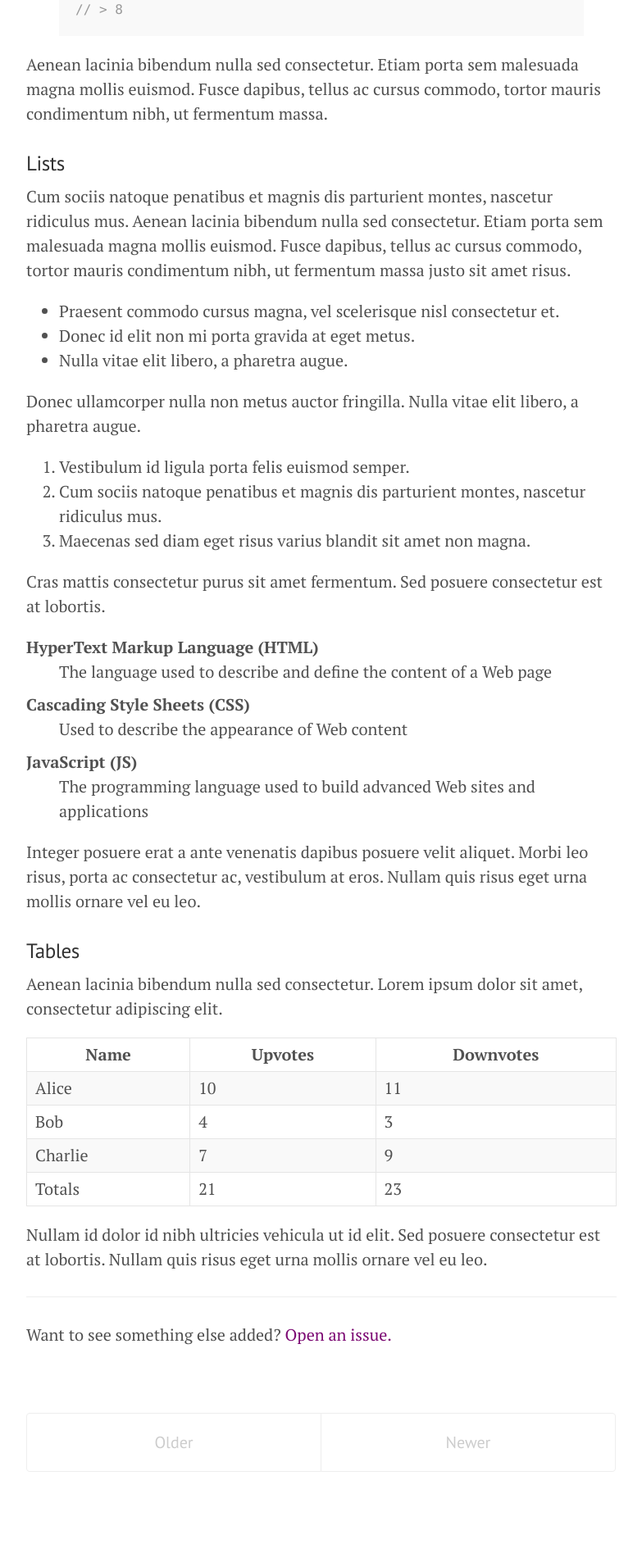
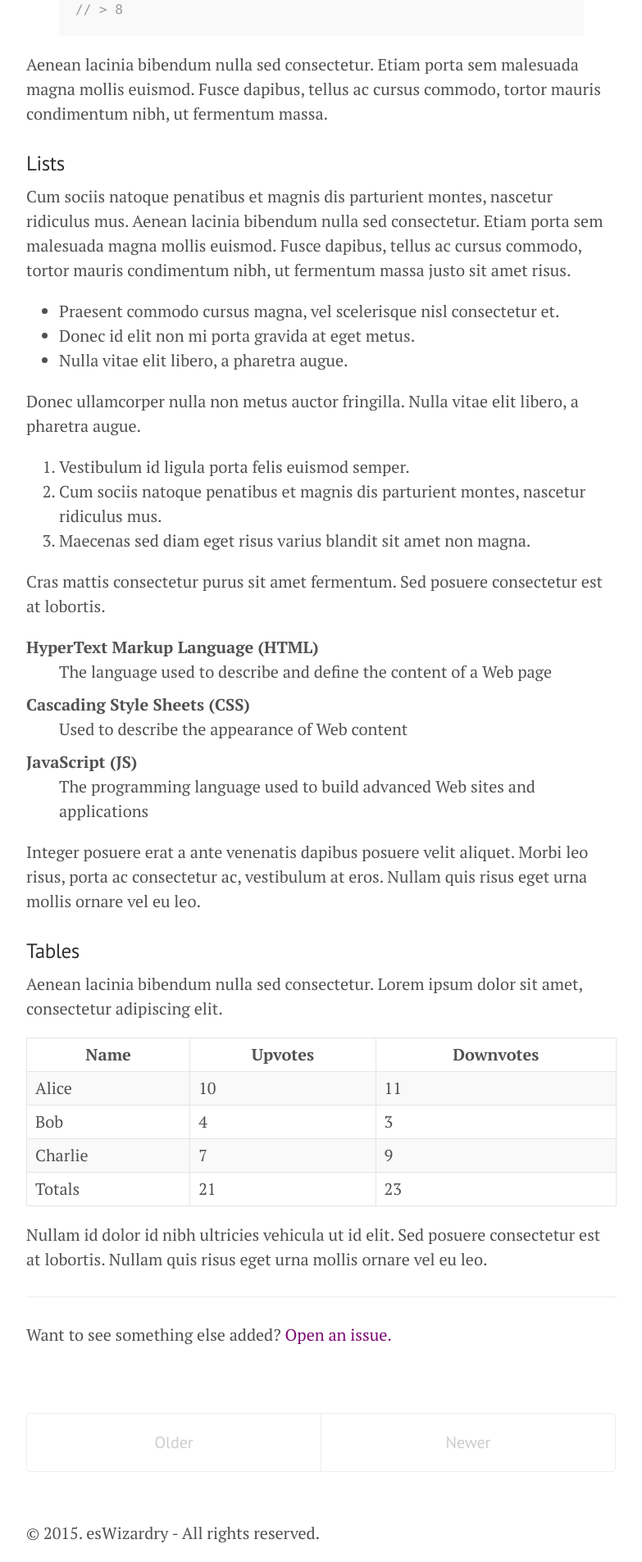
Before and after one commit to eswizardry/eswizardry.github.io, a Jekyll site: the page built from index.html, in a window 1280 px wide. Shown: the part 3727-5633 px from the top of the page at 82% size, without its empty margins (248-1031 px from the left). Built offline with Jekyll 4.4.1, drawn with Linux system fonts in a browser that asks for light colours; the list of posts is cut into pages by our own code; before the commit the page ends 5583 px from its top, so only the background shows below that.

Commit message:
Add discus and edit footer

```diff
--- a/_includes/comments.html
+++ b/_includes/comments.html
@@ -2,9 +2,8 @@
 <!-- Add Disqus comments. -->
 <div id="disqus_thread"></div>
 <script type="text/javascript">
-  /* * * CONFIGURATION VARIABLES: EDIT BEFORE PASTING INTO YOUR WEBPAGE * * */
-  var disqus_shortname = '<USERNAME>'; // required: replace example with your forum shortname
-  var disqus_identifier = "{{ site.disqusid }}{{ page.url | replace:'index.html','' }}";
+    /* * * CONFIGURATION VARIABLES * * */
+    var disqus_shortname = 'eswizardry';
 
     /* * * DON'T EDIT BELOW THIS LINE * * */
     (function() {
@@ -13,6 +12,5 @@
         (document.getElementsByTagName('head')[0] || document.getElementsByTagName('body')[0]).appendChild(dsq);
     })();
 </script>
-<noscript>Please enable JavaScript to view the <a href="http://disqus.com/?ref_noscript">comments powered by Disqus.</a></noscript>
-<a href="http://disqus.com" class="dsq-brlink">comments powered by <span class="logo-disqus">Disqus</span></a>
+<noscript>Please enable JavaScript to view the <a href="https://disqus.com/?ref_noscript" rel="nofollow">comments powered by Disqus.</a></noscript>
 {% endif %}
--- a/_includes/sidebar.html
+++ b/_includes/sidebar.html
@@ -25,6 +25,18 @@
       {% endif %}
     {% endfor %}
 
+    <!-- listing the latest 10 entries -->
+    <section>
+        <span class="sidebar-nav-item">Recent posts</span>
+        <ul>
+        {% for post in site.posts limit: 10 %}
+          <li>
+            <a href="{{ post.url }}">{{ post.title }}</a>
+          </li>
+        {% endfor %}
+        </ul>
+    </section>
+
     <a class="sidebar-nav-item" href="{{ site.github.repo }}/archive/v{{ site.version }}.zip">Download</a>
     <a class="sidebar-nav-item" href="{{ site.github.repo }}">GitHub project</a>
     <span class="sidebar-nav-item">Currently v{{ site.version }}</span>
--- a/_layouts/default.html
+++ b/_layouts/default.html
@@ -2,11 +2,12 @@
 <html lang="en-us">
 
   {% include head.html %}
+  {% include google_analytics.html %}
 
   <body class="theme-base-00 layout-reverse sidebar-overlay">
 
     {% include sidebar.html %}
-    {% include comments.html %}
+
     <!-- Wrap is the content to shift when toggling the sidebar. We wrap the
          content to avoid any CSS collisions with our real content. -->
     <div class="wrap">
@@ -21,6 +22,14 @@
 
       <div class="container content">
         {{ content }}
+
+        {% include comments.html %}
+
+        <div class="footer">
+          <p>
+            &copy; {{ site.time | date: '%Y' }}. esWizardry - All rights reserved.
+          </p>
+        </div>
       </div>
     </div>
 
--- a/public/css/lanyon.css
+++ b/public/css/lanyon.css
@@ -75,12 +75,12 @@
 .container {
   max-width: 28rem;
 }
-@media (min-width: 38em) {
+@media (min-width: 38rem) {
   .container {
     max-width: 32rem;
   }
 }
-@media (min-width: 56em) {
+@media (min-width: 56rem) {
   .container {
     max-width: 38rem;
   }
```
Also changed, not shown: _includes/google_analytics.html (added, +8 -0 lines). Lines whose indentation alone changed are shown as unchanged.
